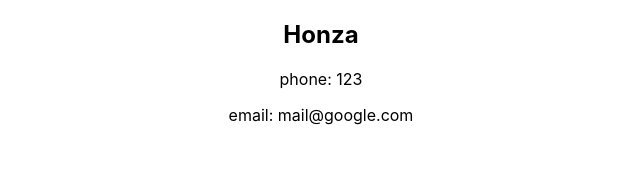
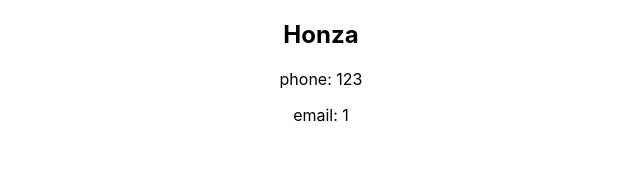
Before and after one commit to janmarek/react-training-contact-list, a React (Create React App) app: page / in a window 1280 px wide. Shown: the top 195 px of the page, without its empty margins (319-959 px from the left). Built offline with nearby package versions, Linux system fonts and the light colour scheme.

Commit message:
imports, exports in js

```diff
--- a/src/App.js
+++ b/src/App.js
@@ -1,13 +1,14 @@
 import React from "react";
 import "./App.css";
-import {Contact} from "./Contact";
+import * as Contact from "./Contact";
+// import Contact, {a} from "./Contact";
 
 function App() {
-    const a = 123;
+    const n = 123;
 
     return (
         <div className="App">
-            <Contact name="Honza" phone={a} email="mail@google.com" />
+            <Contact.default name="Honza" phone={n} email={Contact.a} />
         </div>
     );
 }
--- a/src/Contact.js
+++ b/src/Contact.js
@@ -1,6 +1,6 @@
 import React from "react";
 
-export function Contact(props) {
+export default function Contact(props) {
     return (
         <div>
             <h2>{props.name}</h2>
@@ -9,3 +9,5 @@ export function Contact(props) {
         </div>
     );
 }
+
+export const a = 1;
```
